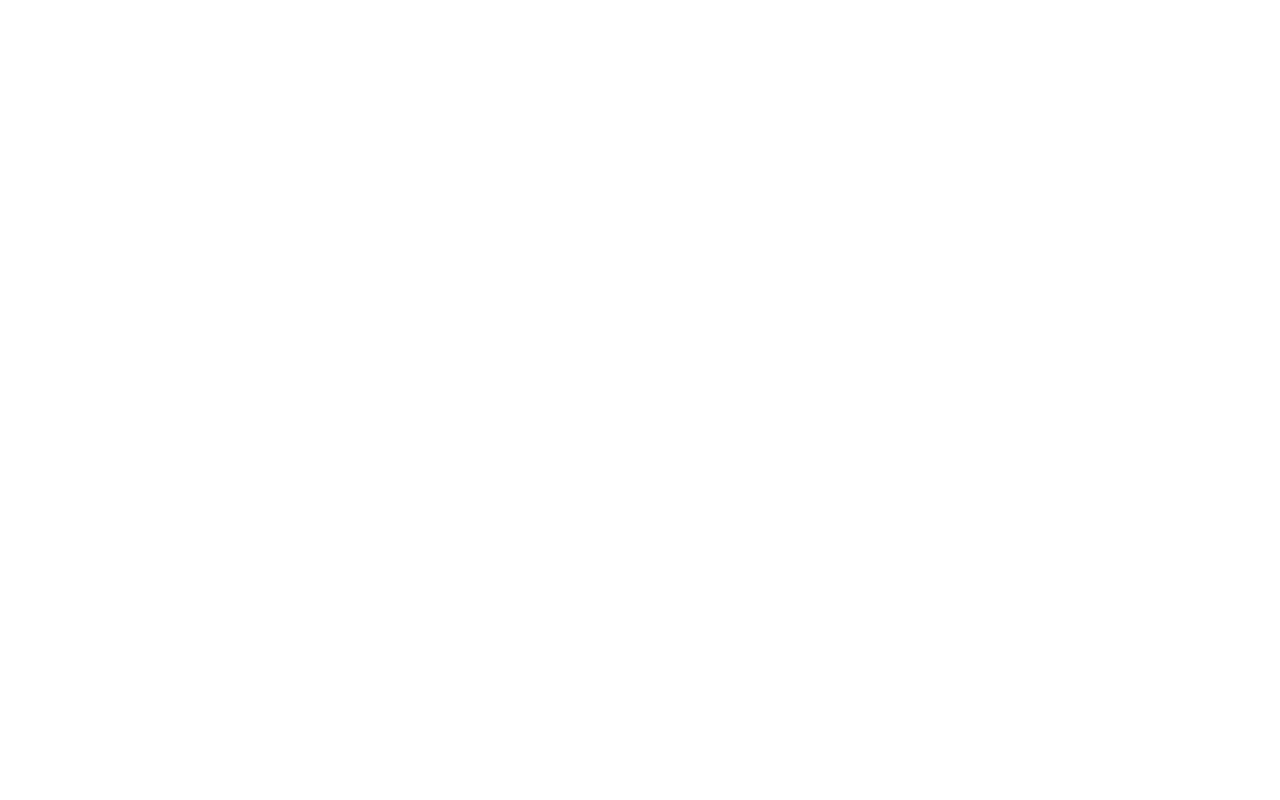
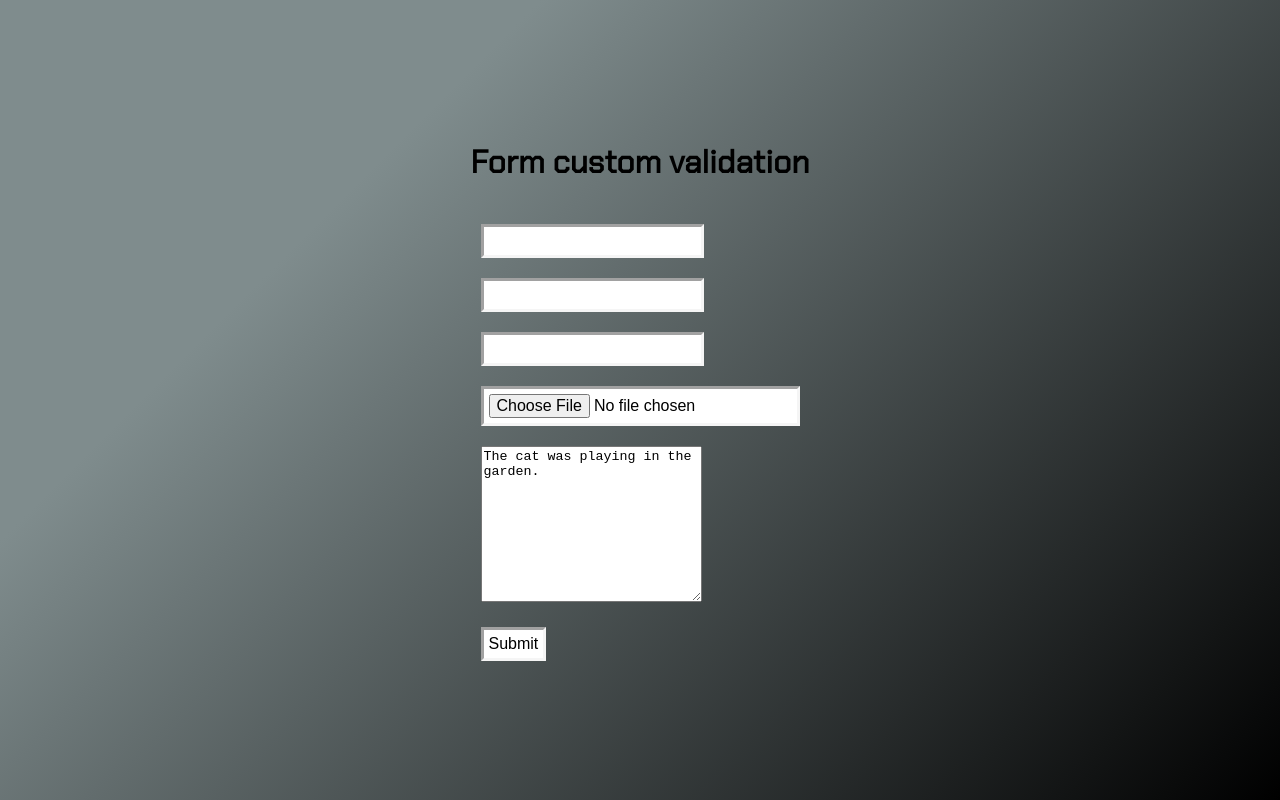
Before and after one commit to Adammiszczak/form-custom-validation, a plain HTML site: page index.html in a window 1280 px wide. Drawn offline with Linux system fonts and the light colour scheme.

Commit message:
Initial css and html

```diff
--- a/index.html
+++ b/index.html
@@ -3,9 +3,22 @@
 <head>
     <meta charset="UTF-8">
     <meta name="viewport" content="width=device-width, initial-scale=1.0">
-    <title>Document</title>
+    <title>Form custom validation</title>
+    <link rel="stylesheet" href="/style.css">
+    <link href="https://fonts.googleapis.com/css?family=Caladea|Chakra+Petch&display=swap" rel="stylesheet">
 </head>
 <body>
+<h1>Form custom validation</h1>
 
+<form action="">
+    <input id="formname" type="text">
+    <input id="formsurname" type="text">
+    <input id="formemail" type="email">
+    <input id="formimage" type="file">
+    <textarea name="formmessage" rows="10" cols="25">The cat was playing in the garden.</textarea>
+    <input type="submit">
+</form>
+
+<script src="/script.js"></script>
 </body>
 </html>
--- a/style.css
+++ b/style.css
@@ -0,0 +1,54 @@
+html,
+body {
+    margin: 0;
+    padding: 0;
+    border: 0;
+    outline: 0;
+    font-size: 100%;
+    vertical-align: baseline;
+    background: transparent;
+    font-family: 'Chakra Petch', sans-serif;
+}
+
+
+body {
+    min-height: 100vh;
+    background-color: #000000;
+background-image: linear-gradient(315deg, #000000 0%, #7f8c8d 74%);
+    display: flex;
+    flex-direction: column;
+    align-items: center;
+    justify-content: center;
+}
+
+
+
+form input {
+    display: block;
+    margin: 20px 0;
+    font-size: 16px;
+    padding: 5px;
+    border-width: 3px;
+    border-radius: 0px;
+    border-style: inset;
+    background-color: #ffffff;
+    border-color: #f5f5f5;
+}
+
+form input[type="submit"]:hover {
+    cursor: pointer;
+}
+
+.error-message {
+    color: #cc0033;
+    height: 15px;
+    font-weight: bold;
+    ;
+}
+
+.container {
+    margin: 0px auto;
+    padding: 20px;
+    width: 50%;
+    text-align: center;
+}
```
